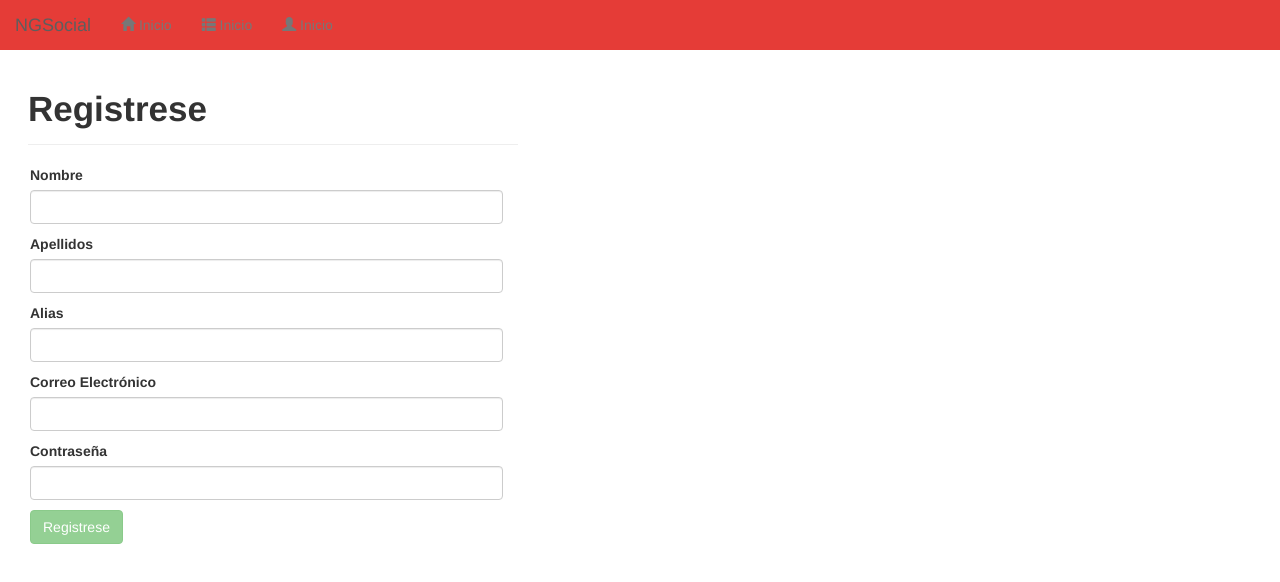
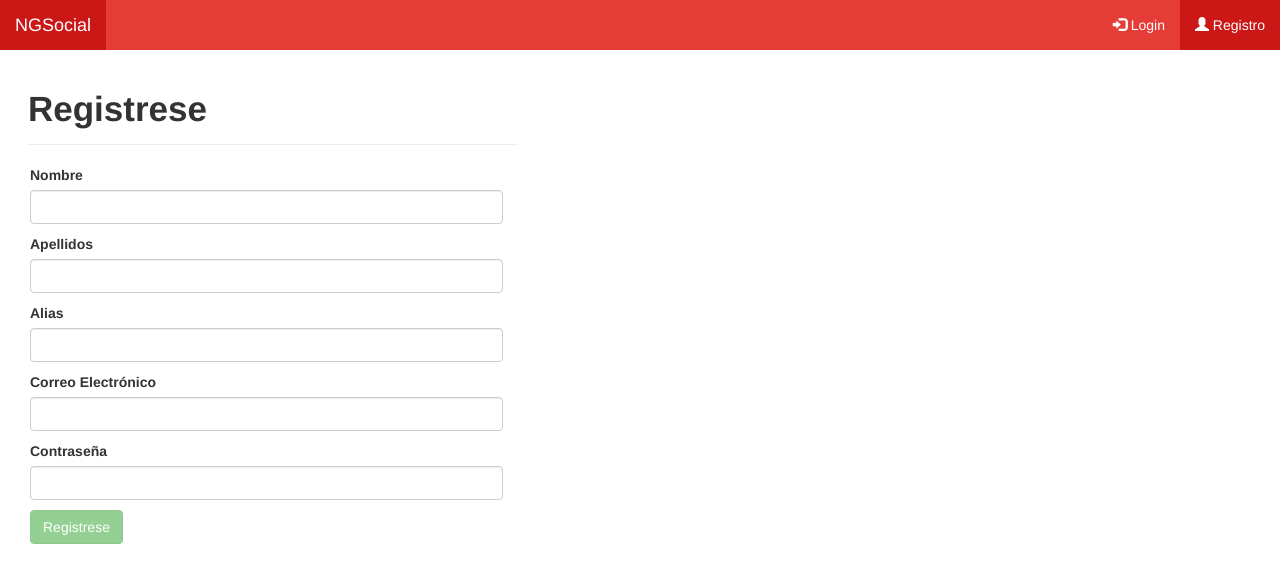
Before and after one commit to juniorportom/curso_mean_social, an Angular app in the folder client/: page /registro in a window 1280 px wide. Shown: the top 582 px of the page. Built offline with nearby package versions, Linux system fonts and the light colour scheme.

Commit message:
Se crean servicios de y se realizan arreglos de interface

```diff
--- a/client/src/app/app.component.html
+++ b/client/src/app/app.component.html
@@ -5,7 +5,7 @@
         <a href="#" class="navbar-brand">{{title}}</a>
       </div>
 
-      <ul class="nav navbar-nav">
+      <ul class="nav navbar-nav" *ngIf="identity">
         <li>
           <a href="#">
             <span class="glyphicon glyphicon-home"></span>
@@ -15,16 +15,33 @@
         <li>
           <a href="#">
             <span class="glyphicon glyphicon-th-list"></span>
-            Inicio
+            Timeline
           </a>
         </li>
         <li>
           <a href="#">
             <span class="glyphicon glyphicon-user"></span>
-            Inicio
+            Gente
           </a>
         </li>
       </ul>
+
+      <ul class="nav navbar navbar-nav navbar-right" *ngIf="!identity">
+        <li>
+          <a [routerLink]="['/login']" [routerLinkActive]="['active']">
+            <span class="glyphicon glyphicon-log-in"></span>
+            Login
+          </a>
+        </li>
+        <li>
+           <a [routerLink]="['/registro']" [routerLinkActive]="['active']">
+            <span class="glyphicon glyphicon-user"></span>
+            Registro
+          </a>
+        </li>
+
+      </ul>
+
     </div>
   </nav>
 </div>
--- a/client/src/app/app.component.ts
+++ b/client/src/app/app.component.ts
@@ -1,10 +1,25 @@
-import { Component } from '@angular/core';
+import { Component, OnInit, DoCheck } from '@angular/core';
+import { UserService } from './services/user.service';
 
 @Component({
   selector: 'app-root',
   templateUrl: './app.component.html',
-  styleUrls: ['./app.component.css']
+  styleUrls: ['./app.component.css'],
+  providers: [UserService]
 })
-export class AppComponent {
-  public title = 'NGSocial';
+export class AppComponent implements OnInit, DoCheck {
+  public title : string;
+  public identity;
+
+  constructor(private _userService:UserService){
+  	this.title  = 'NGSocial';
+  }
+
+  ngOnInit(){
+  	this.identity = this._userService.getIdentity();
+  }
+
+  ngDoCheck(){
+  	this.identity = this._userService.getIdentity();
+  }
 }
--- a/client/src/app/components/login/login.component.ts
+++ b/client/src/app/components/login/login.component.ts
@@ -19,7 +19,7 @@ export class LoginComponent implements OnInit {
 
 	constructor(private _route: ActivatedRoute, private _router: Router, private _userService: UserService){
 		this.title = 'Identificate';
-		this.user = new User("", "", "", "", "", "", "USER_ROLE", "");
+		this.user = new User("", "", "", "", "", "", "USER_ROLE", "", "");
 	}
 
 	ngOnInit(){
@@ -37,6 +37,7 @@ export class LoginComponent implements OnInit {
 				}else{
 					this.status = 'success';
 					// Persistir datos del usuario
+					localStorage.setItem('identity', JSON.stringify(this.identity));
 
 					// Conseguir el token
 					this.getToken();
@@ -58,6 +59,7 @@ export class LoginComponent implements OnInit {
 				}else{
 					this.status = 'success';
 					//Persistir token del usuario
+					localStorage.setItem('token', this.token);
 
 					// Conseguir los contadores del usuario
 
--- a/client/src/app/components/register/register.component.ts
+++ b/client/src/app/components/register/register.component.ts
@@ -16,7 +16,7 @@ export class RegisterComponent implements OnInit{
 
 	constructor(private _route: ActivatedRoute, private _router: Router, private _userService: UserService){
 		this.title = 'Registrese';
-		this.user = new User('', '', '', '', '', '', 'ROLE_USER', '');
+		this.user = new User('', '', '', '', '', '', 'ROLE_USER', '', '');
 	}
 
 	ngOnInit(){
--- a/client/src/app/models/user.ts
+++ b/client/src/app/models/user.ts
@@ -7,6 +7,7 @@ export class User{
 		public email: string,
 		public password: string,
 		public role: string,
-		public image: string
+		public image: string,
+		public gettoken: any
 		){}
 }
--- a/client/src/app/services/user.service.ts
+++ b/client/src/app/services/user.service.ts
@@ -7,6 +7,8 @@ import { User } from '../models/user';
 @Injectable()
 export class UserService{
 	public url:string;
+	public identity;
+	public token;
 
 	constructor(public _http: HttpClient){
 		this.url = GLOBAL.url;
@@ -28,6 +30,29 @@ export class UserService{
 		let headers =  new HttpHeaders().set('Content-type', 'application/json');
 
 		return this._http.post(this.url+'login', params, {headers: headers});
+	}
 
+	getIdentity(){
+		let identity = JSON.parse(localStorage.getItem('identity'));
+
+		if(identity != 'undefined'){
+			this.identity = identity;
+		}else{
+			this.identity = null;
+		}
+
+		return this.identity;
+	}
+
+	getToken(){
+		let token = JSON.parse(localStorage.getItem('token'));
+
+		if(token != 'undefined'){
+			this.token = token;
+		}else{
+			this.token = null;
+		}
+
+		return this.token;
 	}
 }
--- a/client/src/assets/styles.css
+++ b/client/src/assets/styles.css
@@ -7,6 +7,10 @@
 	padding-bottom: 15px;
 	border-bottom: 1px solid #eee;
 
+}
+
+.active{
+	background: #cc1717;
 }
 
 /*Cabecera*/
@@ -20,6 +24,10 @@
 	border: none;
 }
 
-.navigator .navbar *{
+.navigation .navbar *{
 	color: white !important;
 }
+
+.navigation .navbar a:hover{
+	background: #cc1717 !important;
+}
```
